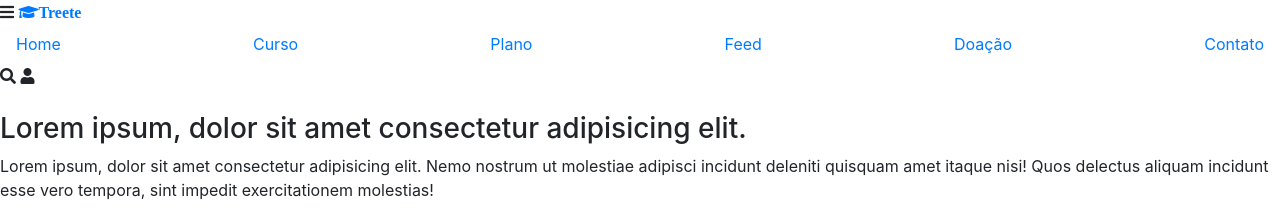
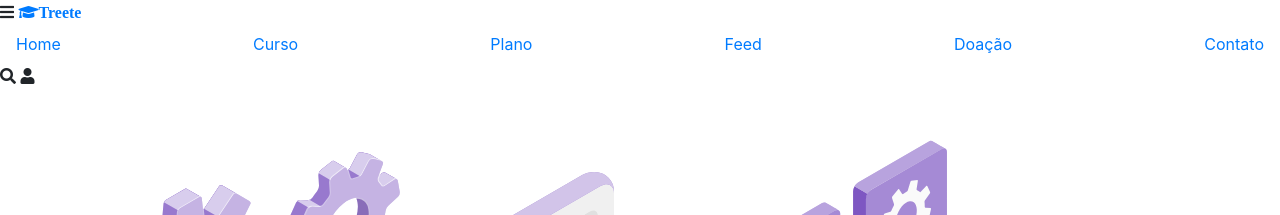
Before and after one commit to squadrecode/segunda-entrega, a plain HTML site: page index.html in a window 1280 px wide. Shown: the top 215 px of the page. Drawn offline with nearby package versions, Linux system fonts and the light colour scheme; files that its build step writes are made by us from their sources; files whose address does not match are found by name.

Commit message:
atualizando

```diff
--- a/index.html
+++ b/index.html
@@ -51,7 +51,7 @@
     <main>
         <section class="home" id="home">
             <div class="image">
-                <img src="./img/home.svg" alt="">
+                <img src="./image/home.svg" alt="">
             </div>
 
             <div class="content">
```
